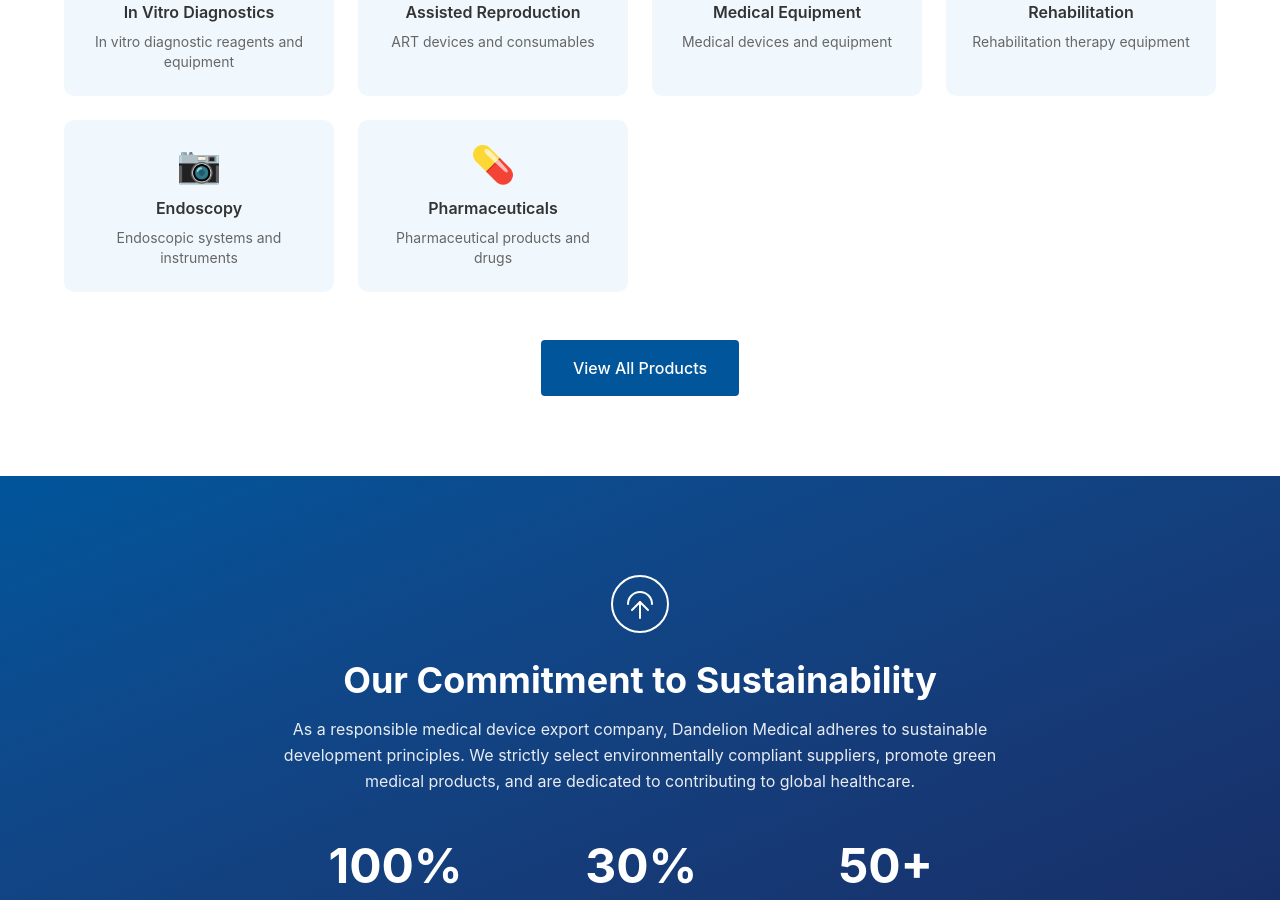
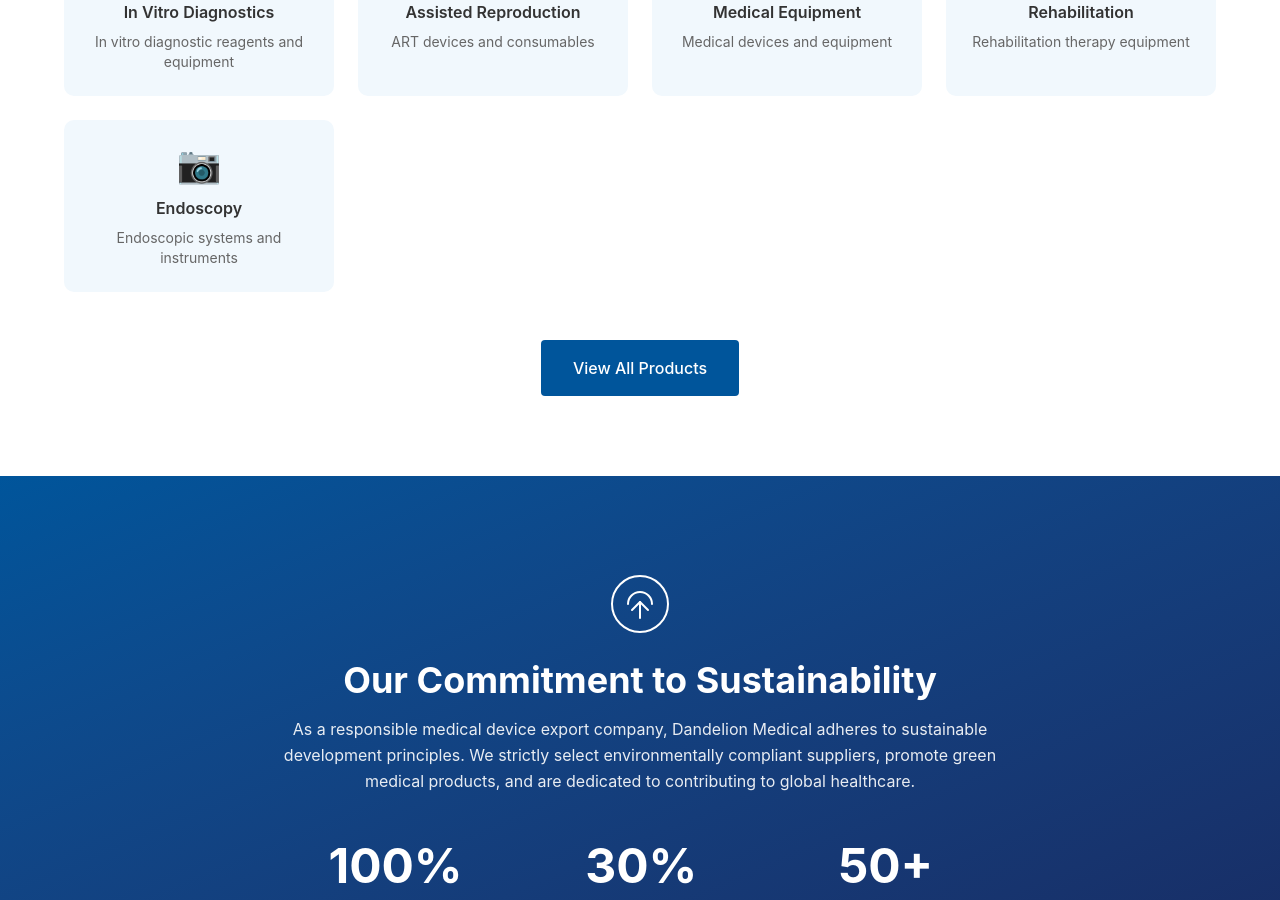
Before and after one commit to lfp56686877-boop/aliang, a Next.js app: page / in a window 1280 px wide. Shown: the part 2500-3400 px from the top of the page. Built offline with nearby package versions, Linux system fonts and the light colour scheme; a web font is replaced by a local one.

Commit message:
fix: Remove Pharmaceuticals product field

```diff
--- a/src/app/products/page.tsx
+++ b/src/app/products/page.tsx
@@ -59,7 +59,6 @@ const productFields = [
   "Medical Equipment",
   "Rehabilitation",
   "Endoscopy",
-  "Pharmaceuticals",
 ];
 
 const products: Product[] = [
--- a/src/components/ProductsSection.tsx
+++ b/src/components/ProductsSection.tsx
@@ -110,12 +110,6 @@ const productFields: ProductField[] = [
     description: "Endoscopic systems and instruments",
     icon: "📷",
   },
-  {
-    id: "pharmaceuticals",
-    name: "Pharmaceuticals",
-    description: "Pharmaceutical products and drugs",
-    icon: "💊",
-  },
 ];
 
 export function ProductsSection() {
```
